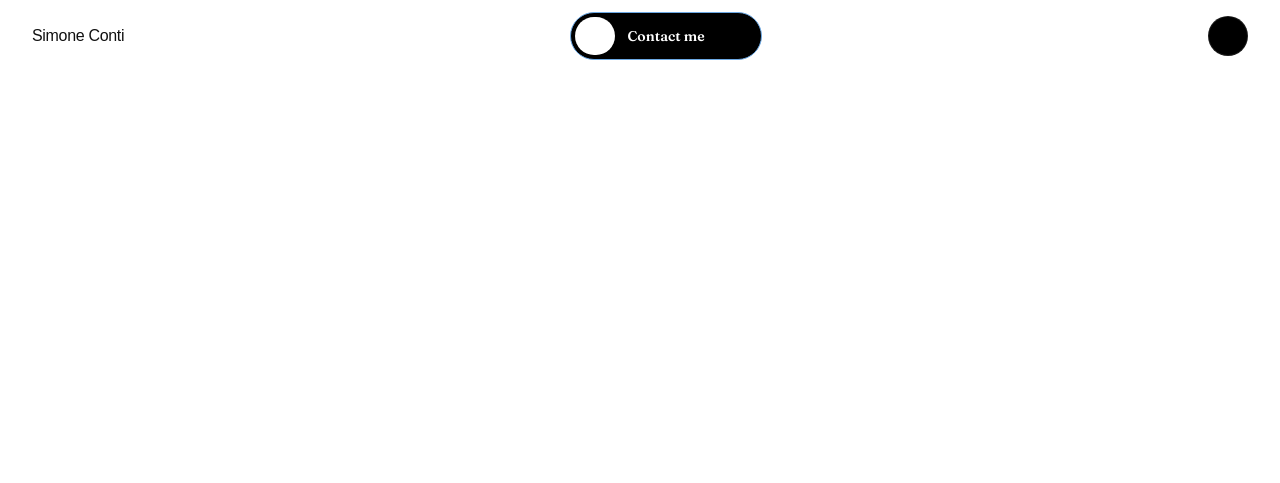
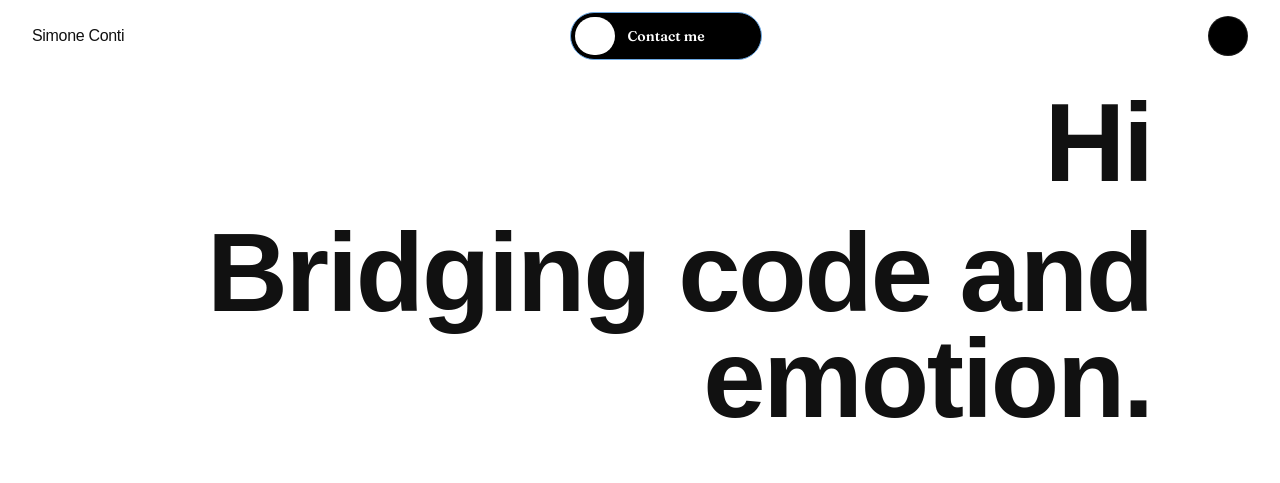
Before and after one commit to simonecontidev/simoneconti-work, a Next.js app: page /about in a window 1280 px wide. Shown: the top 483 px of the page. Built offline with nearby package versions, Linux system fonts and the light colour scheme; some icons are missing; a web font is replaced by a local one.

Commit message:
fix: About h1 title
Signed-off-by: simonecontidev <barriotropical@gmail.com>

```diff
--- a/src/app/about/About.module.css
+++ b/src/app/about/About.module.css
@@ -184,3 +184,15 @@
     -webkit-text-fill-color: transparent;
   }
 }
+
+/* Evita testo invisibile se la gradient manca */
+.h1 {
+  color: var(--fg, #fff); /* fallback */
+}
+
+.shine {
+  -webkit-text-fill-color: currentColor; /* fallback visibile */
+  background-image: var(--shine-gradient, none);
+  -webkit-background-clip: text;
+  background-clip: text;
+}
```
